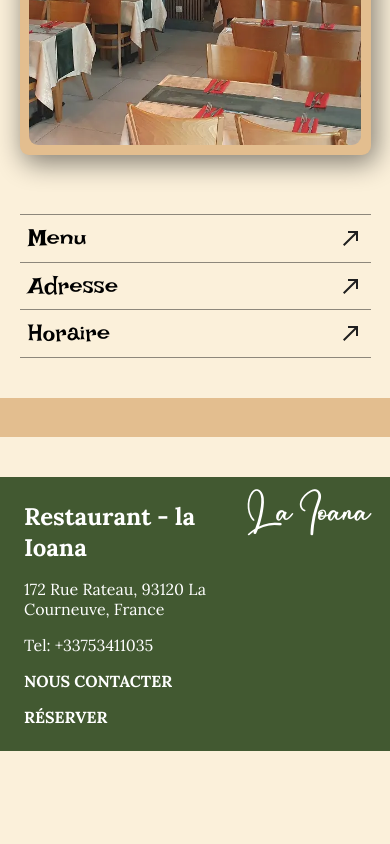
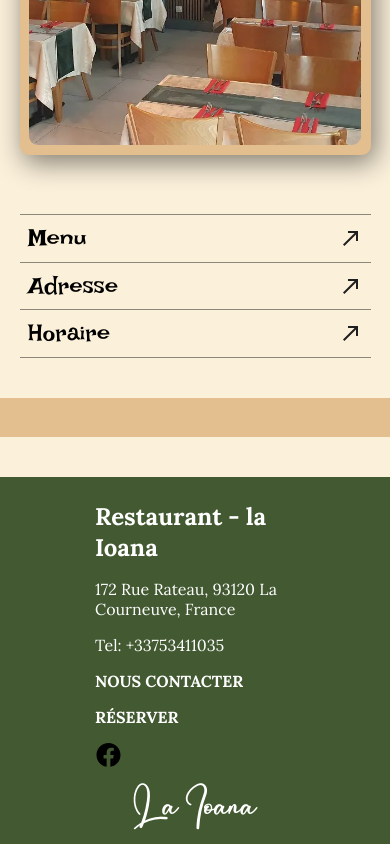
Before and after one commit to BeniGavrilescu/la-ioana, a plain HTML site: page index_fr.html in a window 390 px wide. Shown: the part 1679-2523 px from the top of the page. Before the commit the page ends 2430 px from the top, so only its background shows below. Drawn offline with Linux system fonts and the light colour scheme.

Commit message:
small fix in the end section (flex direction -> column if screen is smaller

```diff
--- a/index_fr.html
+++ b/index_fr.html
@@ -120,7 +120,11 @@
             <p>Tel: +33753411035</p>
             <a href="info.html/#contact">NOUS CONTACTER</a>
             <a href="tel:+33753411035">RÉSERVER</a>
-
+            <div class="icons">
+                <a href="https://www.facebook.com/p/La-Ioana-BAR-Restaurant-100090787341095/">
+                <svg width="27px" height="24px" viewBox="0 0 24 24" role="img" xmlns="http://www.w3.org/2000/svg"><title>Facebook icon</title><path d="M23.9981 11.9991C23.9981 5.37216 18.626 0 11.9991 0C5.37216 0 0 5.37216 0 11.9991C0 17.9882 4.38789 22.9522 10.1242 23.8524V15.4676H7.07758V11.9991H10.1242V9.35553C10.1242 6.34826 11.9156 4.68714 14.6564 4.68714C15.9692 4.68714 17.3424 4.92149 17.3424 4.92149V7.87439H15.8294C14.3388 7.87439 13.8739 8.79933 13.8739 9.74824V11.9991H17.2018L16.6698 15.4676H13.8739V23.8524C19.6103 22.9522 23.9981 17.9882 23.9981 11.9991Z"/></svg>
+                </a>
+            </div>
         </div>
         <div class="right">
             <h2>La Ioana</h2>
--- a/style.css
+++ b/style.css
@@ -310,4 +310,9 @@
     .buttons {
         width: 90%;
     }
+    .end-section {
+        flex-direction: column;
+        align-items: center;
+        gap: 1rem;
+    }
 }
```
Also changed, not shown: 2 other files.
